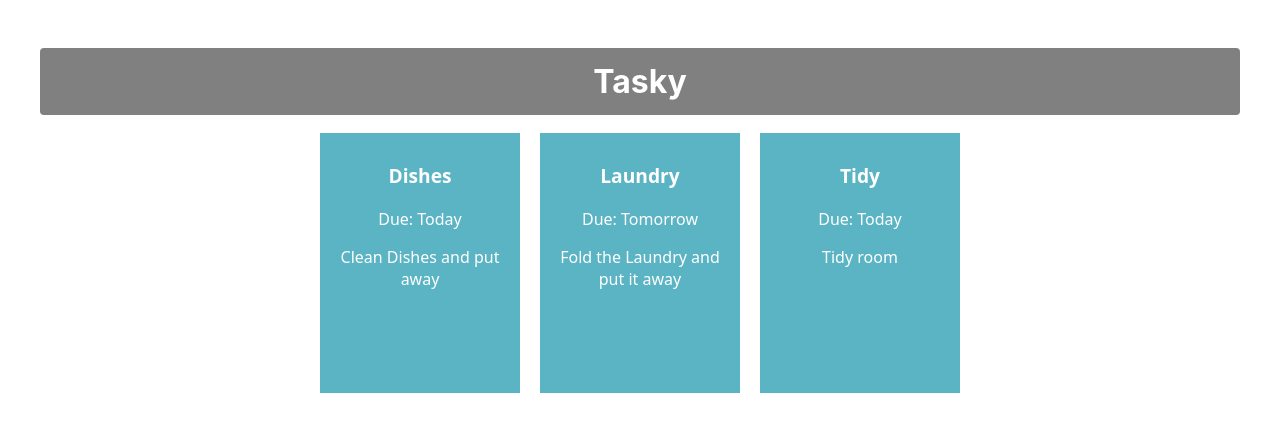
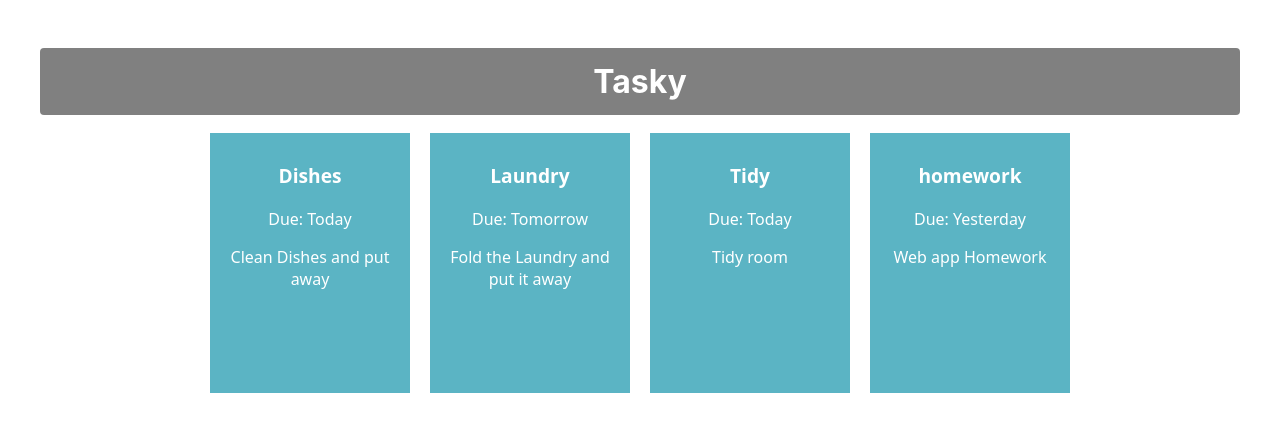
Before and after one commit to igorkapusniak0/React-App, a React (Create React App) app in the folder tasky/: page / in a window 1280 px wide. Shown: the top 432 px of the page. Built offline with nearby package versions, Linux system fonts and the light colour scheme.

Commit message:
Completed tasky lab1-2

```diff
--- a/tasky/src/App.js
+++ b/tasky/src/App.js
@@ -6,16 +6,20 @@ function App() {
     <div className="container">
       <h1>Tasky</h1>
 
-      <Task title="Dishes" deadline="Today">
-        Clean Dishes and put away
+      <Task title="Dishes" deadline="Today" description="Clean Dishes and put away">
+
       </Task>
 
-      <Task title="Laundry" deadline="Tomorrow" >
-          Fold the Laundry and put it away
+      <Task title="Laundry" deadline="Tomorrow" description="Fold the Laundry and put it away">
+
       </Task>
 
-      <Task title="Tidy" deadline="Today" >
-        Tidy room
+      <Task title="Tidy" deadline="Today" description="Tidy room">
+
+      </Task>
+
+      <Task title="homework" deadline="Yesterday" description="Web app Homework">
+
       </Task>
     </div>
   );
--- a/tasky/src/components/Task.js
+++ b/tasky/src/components/Task.js
@@ -5,7 +5,7 @@ function Task (props) {
         <div className="card">
             <p className="title">{props.title}</p>
             <p>Due: {props.deadline}</p>
-            <p>{props.children}</p>
+            <p>{props.description}</p>
         </div>
     )
 }
```
